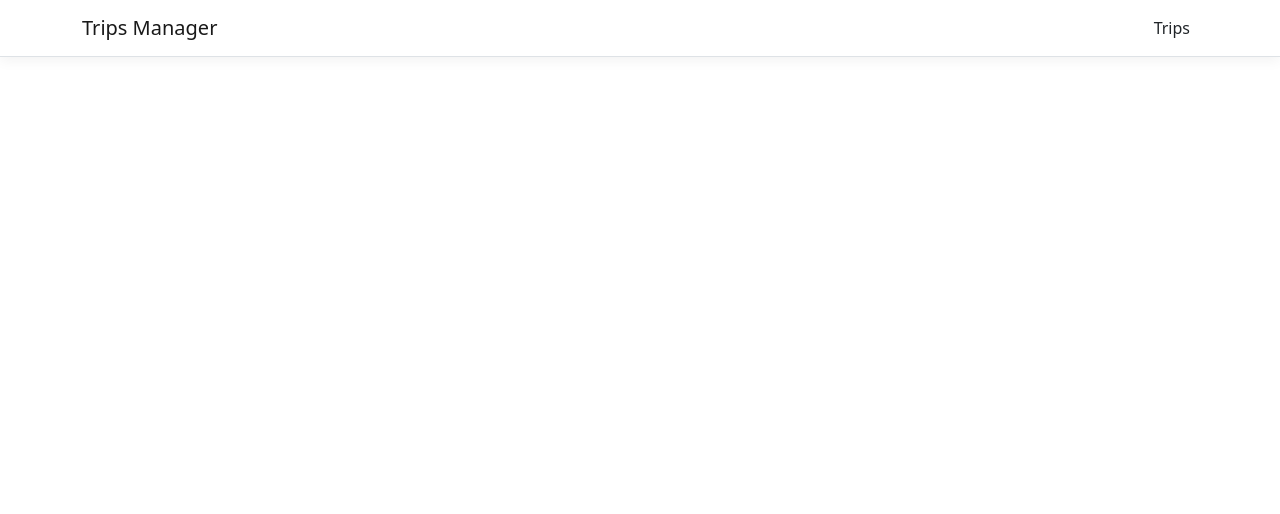
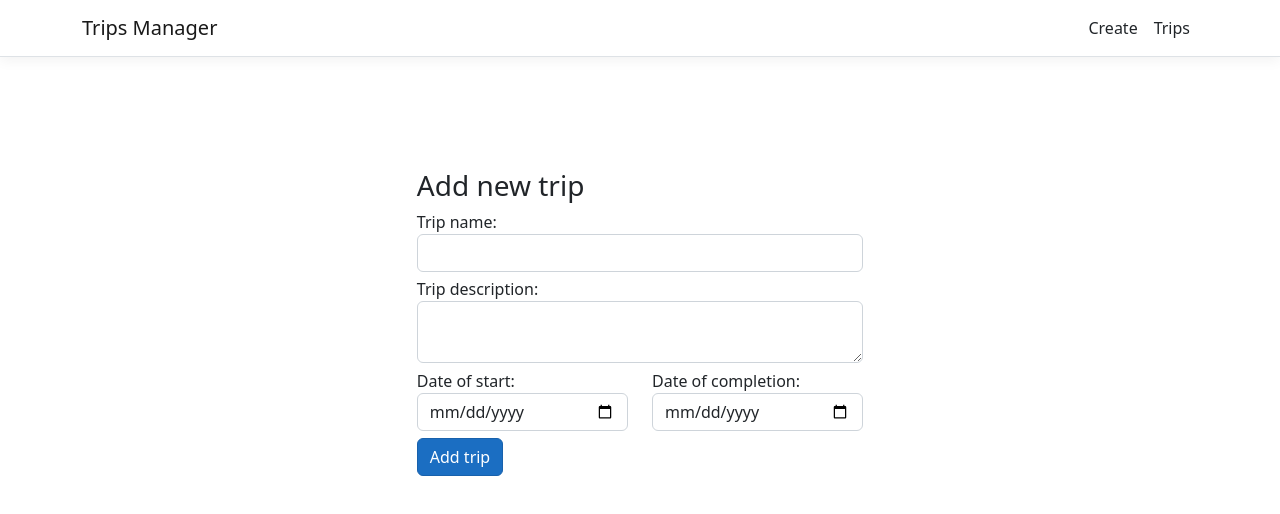
Before and after one commit to diaaelsherif/Trips, a React (Create React App) app in the folder ClientApp/: page /create in a window 1280 px wide. Before the commit this address had no page. Shown: the top 514 px of the page. Built offline with nearby package versions, Linux system fonts and the light colour scheme.

Commit message:
designing the create page

```diff
--- a/ClientApp/src/AppRoutes.js
+++ b/ClientApp/src/AppRoutes.js
@@ -1,4 +1,5 @@
 import Home from "./components/Home";
+import Create from "./components/Trip/Create";
 import Trips from "./components/Trip/Trips";
 
 const AppRoutes = [
@@ -9,6 +10,10 @@
 	{
 		path: '/trips',
 		element: <Trips />
+	},
+	{
+		path: '/create',
+		element: <Create />
 	}
 ];
 
--- a/ClientApp/src/components/NavMenu.js
+++ b/ClientApp/src/components/NavMenu.js
@@ -30,6 +30,9 @@
 					<Collapse className="d-sm-inline-flex flex-sm-row-reverse" isOpen={!this.state.collapsed} navbar>
 						<ul className="navbar-nav flex-grow">
 							<NavItem>
+								<NavLink tag={Link} className="text-dark" to="/create">Create</NavLink>
+							</NavItem>
+							<NavItem>
 								<NavLink tag={Link} className="text-dark" to="/trips">Trips</NavLink>
 							</NavItem>
 						</ul>
--- /dev/null
+++ b/ClientApp/src/components/Trip/Create.js
@@ -0,0 +1,63 @@
+import React, {Component} from 'react';
+
+export default class Create extends Component{
+    constructor(props){
+        super(props);
+
+        this.state = {
+            name: '',
+            description: '',
+            dateStarted: null,
+            dateCompleted: null
+        }
+    }
+
+    render(){
+        return (
+            <div className="trip-form" >
+                <h3>Add new trip</h3>
+                <form onSubmit={this.onSubmit}>
+                    <div className="form-group">
+                        <label>Trip name:  </label>
+                        <input
+                          type="text"
+                          className="form-control"
+                         />
+                    </div>
+                    <div className="form-group">
+                        <label>Trip description: </label>
+                        <textarea
+			  type="text"
+                          className="form-control"
+                        />
+                    </div>
+                    <div className="row">
+                        <div className="col col-md-6 col-sm-6 col-xs-12">
+                            <div className="form-group">
+                                <label>Date of start:  </label>
+                                <input
+                                  type="date"
+                                  className="form-control"
+                                />
+                            </div>
+                        </div>
+                        <div className="col col-md-6 col-sm-6 col-xs-12">
+                          <div className="form-group">
+                            <label>Date of completion:  </label>
+                            <input
+                                type="date"
+                                className="form-control"
+                            />
+                            </div>
+                        </div>
+                    </div>
+
+
+                    <div className="form-group">
+                        <input type="submit" value="Add trip" className="btn btn-primary"/>
+                    </div>
+                </form>
+            </div>
+        )
+    }
+}
--- a/ClientApp/src/custom.css
+++ b/ClientApp/src/custom.css
@@ -16,3 +16,11 @@
   background-color: #1b6ec2;
   border-color: #1861ac;
 }
+
+.trip-form {
+	margin: 10% 30% 10% 30%;
+}
+
+.form-group {
+	margin: 1% 0 1% 0;
+}
```
